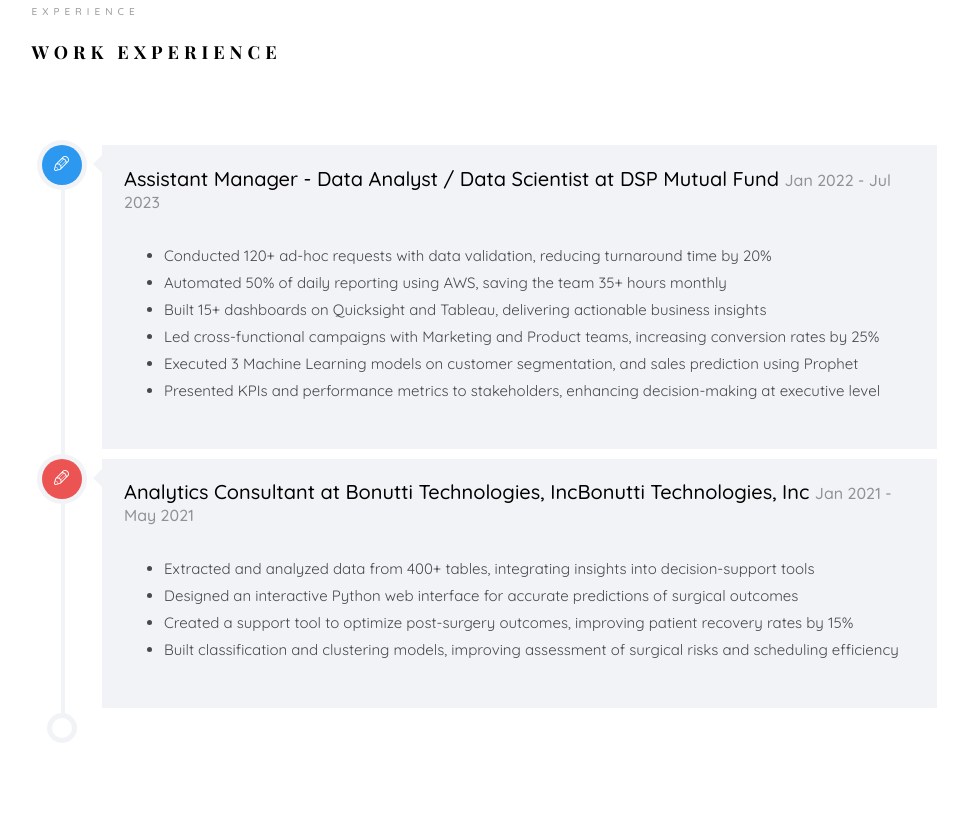
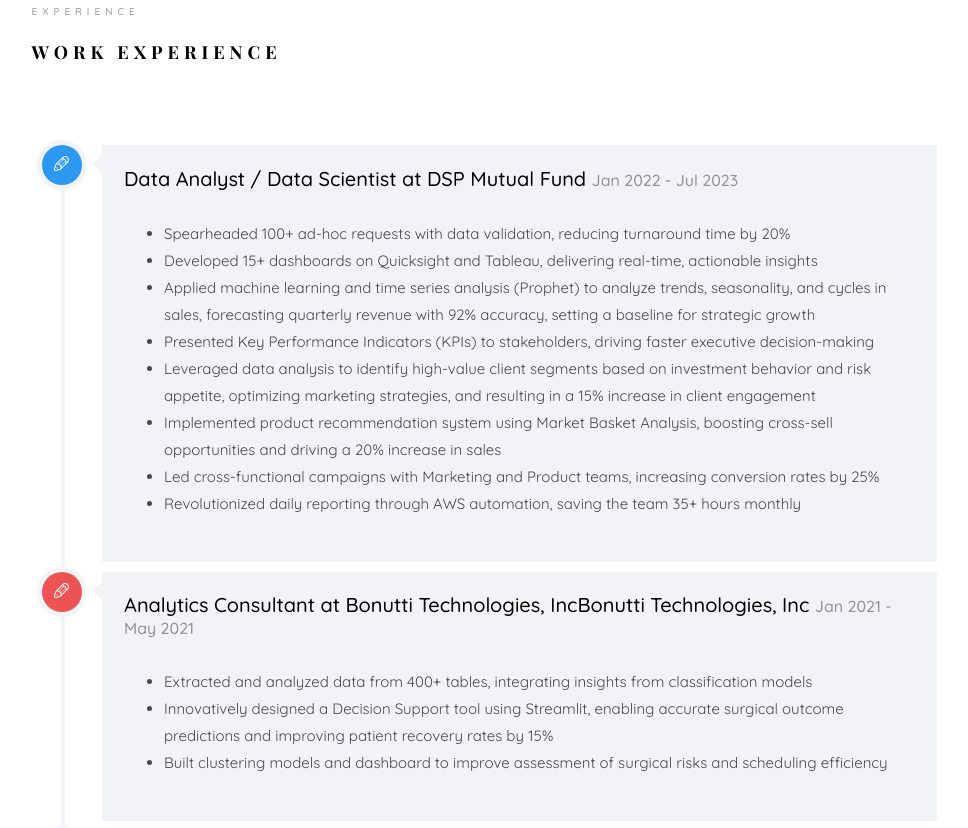
Before and after one commit to pulkitbatra22/portfolio, a plain HTML site: page index.html in a window 1280 px wide. Shown: the part 2690-3518 px from the top of the page, without its empty margins (306-1274 px from the left). Drawn offline with nearby package versions, Linux system fonts and the light colour scheme; files whose address does not match are found by name; a web font is replaced by a local one.

Commit message:
Update index.html

```diff
--- a/index.html
+++ b/index.html
@@ -161,7 +161,7 @@
 											<dt>Data Analyst:</dt>
 											<dd>
 												<ul>
-													<li>Managed over 120 ad-hoc requests with data validation, reducing turnaround time by 20%.</li>
+													<li>Spearheaded over 100 ad-hoc requests with data validation, reducing turnaround time by 20%.</li>
 													<li>Automated 50% of daily reporting using Amazon Web Services, saving the team 35+ hours monthly.</li>
 													<li>Developed 15+ insightful dashboards on Amazon Quicksight and Tableau, empowering stakeholders with actionable insights for informed decision-making.</li>
 													<li>Led cross-functional campaigns with Marketing and Product teams, increasing conversion rates by 25%.</li>
@@ -171,7 +171,7 @@
 											<dt>Analytics Consultant:</dt>
 											<dd>
 												<ul>
-													<li>Optimized post-surgery outcomes by developing a support tool, improving patient recovery rates by 15%.</li>
+													<li>Optimized post-surgery outcomes by developing a decision support tool, improving patient recovery rates by 15%.</li>
 													<li>Extracted data from 400 tables and built a Tableau dashboard using Clustering and Classification.</li>
 												</ul>
 											</dd>
@@ -505,15 +505,17 @@
 					               </div>
 
 					               <div class="timeline-label">
-					                  <h2><a href="#">Assistant Manager - Data Analyst / Data Scientist at DSP Mutual Fund </a> <span>Jan 2022 - Jul 2023</span></h2>
+					                  <h2><a href="#"> Data Analyst / Data Scientist at DSP Mutual Fund </a> <span>Jan 2022 - Jul 2023</span></h2>
 					                  <p>
 										<ul>
-											<li>Conducted 120+ ad-hoc requests with data validation, reducing turnaround time by 20%</li>
-											<li>Automated 50% of daily reporting using AWS, saving the team 35+ hours monthly</li>
-											<li>Built 15+ dashboards on Quicksight and Tableau, delivering actionable business insights</li>
+											<li>Spearheaded 100+ ad-hoc requests with data validation, reducing turnaround time by 20%</li>
+											<li>Developed 15+ dashboards on Quicksight and Tableau, delivering real-time, actionable insights</li>
+											<li>Applied machine learning and time series analysis (Prophet) to analyze trends, seasonality, and cycles in sales, forecasting quarterly revenue with 92% accuracy, setting a baseline for strategic growth</li>
+											<li>Presented Key Performance Indicators (KPIs) to stakeholders, driving faster executive decision-making</li>
+											<li>Leveraged data analysis to identify high-value client segments based on investment behavior and risk appetite, optimizing marketing strategies, and resulting in a 15% increase in client engagement</li>
+											<li>Implemented product recommendation system using Market Basket Analysis, boosting cross-sell opportunities and driving a 20% increase in sales</li>
 											<li>Led cross-functional campaigns with Marketing and Product teams, increasing conversion rates by 25%</li>
-											<li>Executed 3 Machine Learning models on customer segmentation, and sales prediction using Prophet</li>
-											<li>Presented KPIs and performance metrics to stakeholders, enhancing decision-making at executive level</li>
+											<li>Revolutionized daily reporting through AWS automation, saving the team 35+ hours monthly</li>
 										</ul>
 									  </p>
 					               </div>
@@ -530,10 +532,9 @@
 					               	<h2><a href="#">Analytics Consultant at Bonutti Technologies, IncBonutti Technologies, Inc</a> <span>Jan 2021 - May 2021</span></h2>
 					                  <p>
 										<ul>
-											<li>Extracted and analyzed data from 400+ tables, integrating insights into decision-support tools</li>
-											<li>Designed an interactive Python web interface for accurate predictions of surgical outcomes</li>
-											<li>Created a support tool to optimize post-surgery outcomes, improving patient recovery rates by 15%</li>
-											<li>Built classification and clustering models, improving assessment of surgical risks and scheduling efficiency</li>
+											<li>Extracted and analyzed data from 400+ tables, integrating insights from classification models</li>
+											<li>Innovatively designed a Decision Support tool using Streamlit, enabling accurate surgical outcome predictions and improving patient recovery rates by 15%</li>
+											<li>Built clustering models and dashboard to improve assessment of surgical risks and scheduling efficiency</li>
 										</ul>
 										</p>
 					               </div>
```
